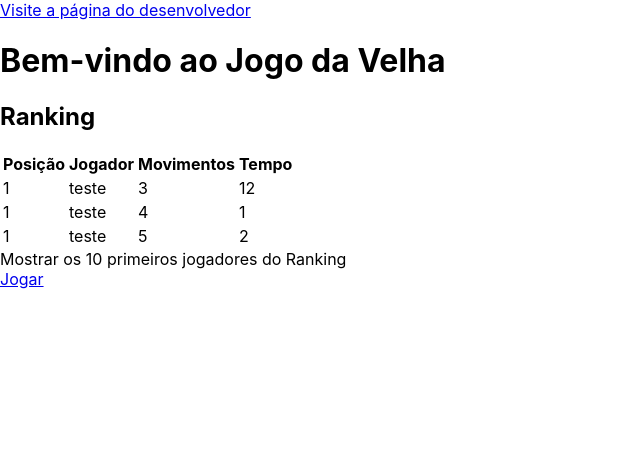
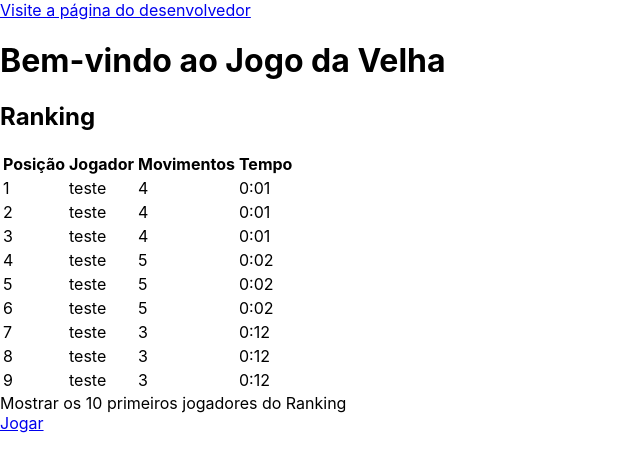
Before and after one commit to Pedrospecian/dispositivos_moveis_pedro_specian_prova, a React (Create React App) app: page / in a window 1280 px wide. Shown: the top 472 px of the page, without its empty margins (0-640 px from the left). Built offline with nearby package versions, Linux system fonts and the light colour scheme.

Commit message:
resultados ordenados e filtrados (falta refatorar)

```diff
--- a/src/App.js
+++ b/src/App.js
@@ -30,6 +30,12 @@ const estadoGlobal = {
   ganhadores: [
     { nome: "teste", tempo: 12, movimentos: 3 },
     { nome: "teste", tempo: 1, movimentos: 4 },
+    { nome: "teste", tempo: 2, movimentos: 5 },
+    { nome: "teste", tempo: 12, movimentos: 3 },
+    { nome: "teste", tempo: 1, movimentos: 4 },
+    { nome: "teste", tempo: 2, movimentos: 5 },
+    { nome: "teste", tempo: 12, movimentos: 3 },
+    { nome: "teste", tempo: 1, movimentos: 4 },
     { nome: "teste", tempo: 2, movimentos: 5 }
   ]
 };
@@ -49,8 +55,15 @@ function Home() {
         </tr>
       </thead>
       <tbody>
-        {estadoGlobal.ganhadores.map(function(elemento){
-          return (<tr><td>1</td><td>{elemento.nome}</td><td>{elemento.movimentos}</td><td>{elemento.tempo}</td></tr>)
+        {estadoGlobal.ganhadores.sort((a, b) => (a.tempo > b.tempo) ? 1 : -1).map(function(elemento, index){
+          if (index < 10) {
+            return (<tr>
+              <td>{index + 1}</td>
+              <td>{elemento.nome}</td>
+              <td>{elemento.movimentos}</td>
+              <td>{Math.floor(elemento.tempo / 60)}:{(elemento.tempo % 60) < 10 ? '0' + (elemento.tempo % 60) : (elemento.tempo % 60) }</td>
+            </tr>)
+          }
         })}
       </tbody>
     </table>
--- a/src/components/tabuleiro.js
+++ b/src/components/tabuleiro.js
@@ -33,7 +33,6 @@ class Tabuleiro extends React.Component {
   }
 
   handleClick(i) {
-    //alert(this.state.tempo);
     if(!this.state.pensando) {
       const casas = this.state.casas.slice();
       if (conferirVencedor(casas) || casas[i]) {
@@ -64,7 +63,7 @@ class Tabuleiro extends React.Component {
           });
         }, 2000);
       } else {
-        this.setState({tempoVencedor: this.state.tempo});
+        this.setState({tempoVencedor: this.state.tempo / 2});
       }
     }
   }
```
